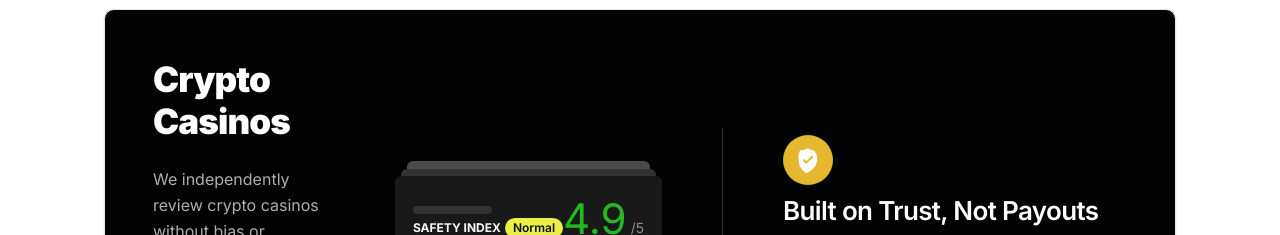
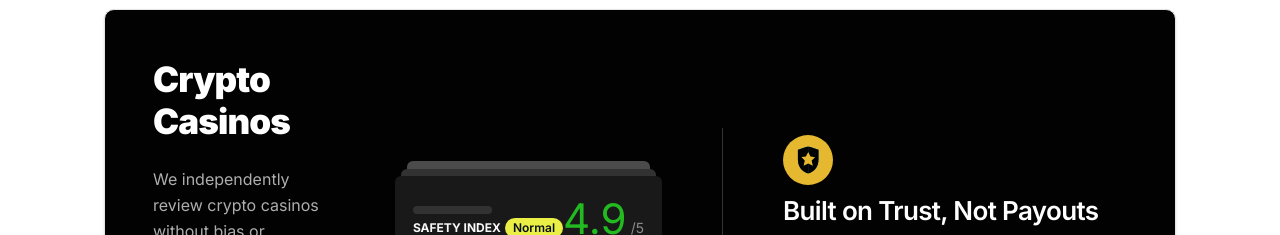
Before and after one commit to adammuflihun/coinbets, a Next.js app: page / in a window 1280 px wide. Shown: the part 2560-2795 px from the top of the page. Built offline with nearby package versions, Linux system fonts and the light colour scheme.

Commit message:
Update crypto casino banner: new trust shield icon and wider safety card
Co-Authored-By: Claude Opus 4.6 <noreply@anthropic.com>

```diff
--- a/src/components/crypto-casino-banner.tsx
+++ b/src/components/crypto-casino-banner.tsx
@@ -6,24 +6,99 @@ import Link from "next/link";
 
 function TrustShieldIcon() {
   return (
-    <div
+    <svg
       data-name="trust-shield-icon"
-      className="size-[50px] rounded-full bg-[#e6b830] flex items-center justify-center"
+      width="50"
+      height="50"
+      viewBox="0 0 50 50"
+      fill="none"
+      xmlns="http://www.w3.org/2000/svg"
     >
-      <svg width="28" height="28" viewBox="0 0 28 28" fill="none">
+      <rect width="50" height="50" rx="25" fill="#E6B830" />
+      <g clipPath="url(#clip0_33607_129857)">
+        <g clipPath="url(#clip1_33607_129857)">
+          <g clipPath="url(#clip2_33607_129857)">
+            <mask
+              id="mask0_33607_129857"
+              style={{ maskType: "luminance" }}
+              maskUnits="userSpaceOnUse"
+              x="11"
+              y="11"
+              width="28"
+              height="28"
+            >
               <path
-          d="M14 2.333c-1.867 1.167-4.084 1.834-6.417 1.834-.455 0-.905-.028-1.35-.083A15.17 15.17 0 0 0 4.667 14c0 5.017 2.45 9.45 6.216 12.18.983.684 2.25.684 3.234 0A15.13 15.13 0 0 0 23.333 14c0-3.566-1.233-6.844-3.3-9.425A10.5 10.5 0 0 1 14 2.333Z"
+                d="M38.9463 11.2693H11.4746V38.741H38.9463V11.2693Z"
+                fill="white"
+              />
+            </mask>
+            <g mask="url(#mask0_33607_129857)">
+              <path
+                d="M25.2101 38.741C17.1975 35.3757 14.9082 30.7284 14.9082 23.8605V14.7032L25.2101 11.2693L35.512 14.7032V23.8605C35.512 30.7284 33.2226 35.3757 25.2101 38.741Z"
+                fill="#0377BD"
+              />
+              <path
+                d="M35.4866 25.0051C35.5015 24.6297 35.5118 24.2497 35.5118 23.8605V14.7032L25.21 11.2693V25.0051H35.4866Z"
+                fill="#020202"
+              />
+              <path
+                d="M25.2101 25.0051V38.741C32.7683 35.5668 35.2316 31.2561 35.4868 25.0051H25.2101ZM25.2101 11.2693L14.9082 14.7032V23.8605C14.9082 24.2497 14.9185 24.6297 14.9334 25.0051H25.2101V11.2693Z"
+                fill="#020202"
+              />
+              <path
+                d="M14.9336 25.0051C15.1889 31.2561 17.6522 35.5668 25.2103 38.741V25.0051H14.9336Z"
+                fill="#020202"
+              />
+              <path
+                opacity="0.2"
+                d="M25.2101 11.2693L14.9082 14.7032V14.9894L25.2101 11.5555L35.512 14.9894V14.7032L25.2101 11.2693Z"
                 fill="white"
               />
               <path
-          d="M18.083 10.792 12.25 16.625l-2.333-2.333"
-          stroke="#e6b830"
-          strokeWidth="2"
-          strokeLinecap="round"
-          strokeLinejoin="round"
+                opacity="0.1"
+                d="M25.2096 38.4548C20.6459 36.5684 17.8975 34.2768 16.374 31.4186C16.4232 31.5182 16.4724 31.6189 16.524 31.7174C18.0246 34.5699 20.7237 36.8569 25.2096 38.741C29.6371 36.8809 32.3179 34.6317 33.8289 31.8296C33.901 31.6956 33.9719 31.5548 34.0394 31.4175C32.5171 34.2757 29.7733 36.5684 25.2096 38.4548Z"
+                fill="#010101"
               />
+              <path
+                d="M25.2105 16.9927L22.9212 21.5713L18.3906 22.0955L21.7765 25.5776L20.6319 30.7285L25.2105 28.4392L29.7891 30.7285L28.6444 25.5776L32.0784 22.1436L27.4998 21.5713L25.2105 16.9927Z"
+                fill="#E6B830"
+              />
+              <path
+                opacity="0.1"
+                d="M27.4993 21.5713L25.21 16.9927V28.4392L29.7885 30.7285L28.6439 25.5776L32.0779 22.1436L27.4993 21.5713Z"
+                fill="#E6B830"
+              />
+            </g>
+          </g>
+        </g>
+      </g>
+      <defs>
+        <clipPath id="clip0_33607_129857">
+          <rect
+            width="28"
+            height="27.46"
+            fill="white"
+            transform="translate(11 11.27)"
+          />
+        </clipPath>
+        <clipPath id="clip1_33607_129857">
+          <rect
+            width="28"
+            height="27.46"
+            fill="white"
+            transform="translate(11 11.27)"
+          />
+        </clipPath>
+        <clipPath id="clip2_33607_129857">
+          <rect
+            width="28"
+            height="27.4717"
+            fill="white"
+            transform="translate(11 11.2693)"
+          />
+        </clipPath>
+      </defs>
     </svg>
-    </div>
   );
 }
 
@@ -37,12 +112,30 @@ function TrustpilotIcon() {
       fill="none"
       className="shrink-0"
     >
-      <path d="M31.2711 8.53313C30.893 6.41773 29.8404 4.52716 28.3279 3.12711C26.979 1.87014 25.2724 0.991276 23.3818 0.654039C20.97 0.224827 18.497 0 15.9626 0C13.4282 0 10.9551 0.224827 8.54334 0.654039C6.54036 1.01171 4.74176 1.97233 3.36215 3.35193C1.98255 4.73154 1.01171 6.53015 0.654036 8.54335C0.224824 10.9551 0 13.4282 0 15.9626C0 18.497 0.224824 20.97 0.654036 23.3818C1.01171 25.3848 1.97233 27.1732 3.34171 28.5528C4.72132 29.9426 6.51992 30.9134 8.53313 31.2711C10.9449 31.7003 13.418 31.9251 15.9523 31.9251C18.4867 31.9251 20.9598 31.7003 23.3716 31.2711C25.5892 30.8726 27.5513 29.728 28.982 28.1031C30.1368 26.795 30.9441 25.1702 31.2609 23.3818C31.6901 20.97 31.9149 18.497 31.9149 15.9626C31.9149 13.4282 31.6901 10.9551 31.2609 8.54335L31.2711 8.53313Z" fill="#E6B830" />
-      <path d="M7.59375 8.30845C8.25801 9.38148 9.17774 10.291 10.261 10.9348C11.3953 11.6093 12.6932 11.9874 14.0217 12.0181C14.6553 10.8531 14.9721 9.54499 14.9619 8.21648C14.9517 6.94928 14.6246 5.70253 14.0217 4.58862C11.4056 4.66016 8.96314 6.07042 7.59375 8.29823V8.30845Z" fill="white" />
-      <path d="M22.6761 21.1845C21.4498 20.367 20.0293 19.9173 18.568 19.8765C17.8731 21.1641 17.546 22.6255 17.6482 24.097C17.7198 25.2109 18.0366 26.3248 18.568 27.3059C21.1841 27.2344 23.6265 25.8241 24.9959 23.5963C24.4032 22.6357 23.6061 21.8079 22.6761 21.1947V21.1845Z" fill="white" />
-      <path d="M8.56407 18.824C9.88237 18.1802 10.986 17.1787 11.7627 15.9319C10.9963 14.6749 9.9028 13.6735 8.58451 13.0092C7.58302 12.5084 6.46911 12.2223 5.34499 12.1917C4.08801 14.491 4.0778 17.3115 5.31433 19.6211C6.43846 19.5904 7.55236 19.3247 8.56407 18.8342V18.824Z" fill="white" />
-      <path d="M18.5574 4.58862C17.9442 5.72297 17.6172 7.0106 17.6172 8.29823C17.6172 9.58587 17.9442 10.8735 18.5574 12.0078C20.2436 11.9567 21.8991 11.3538 23.2174 10.3012C23.9225 9.73915 24.5152 9.06468 24.9853 8.29823C23.6159 6.07042 21.1735 4.66016 18.5574 4.58862Z" fill="white" />
-      <path d="M9.63761 21.3789C8.82007 21.9819 8.12515 22.7176 7.59375 23.5863C8.96314 25.8141 11.4056 27.2244 14.0217 27.2959C14.4509 26.4988 14.7371 25.6506 14.8699 24.7615C15.1254 23.0855 14.829 21.3585 14.0217 19.8665C12.4377 19.9073 10.915 20.4285 9.62739 21.3687L9.63761 21.3789Z" fill="white" />
+      <path
+        d="M31.2711 8.53313C30.893 6.41773 29.8404 4.52716 28.3279 3.12711C26.979 1.87014 25.2724 0.991276 23.3818 0.654039C20.97 0.224827 18.497 0 15.9626 0C13.4282 0 10.9551 0.224827 8.54334 0.654039C6.54036 1.01171 4.74176 1.97233 3.36215 3.35193C1.98255 4.73154 1.01171 6.53015 0.654036 8.54335C0.224824 10.9551 0 13.4282 0 15.9626C0 18.497 0.224824 20.97 0.654036 23.3818C1.01171 25.3848 1.97233 27.1732 3.34171 28.5528C4.72132 29.9426 6.51992 30.9134 8.53313 31.2711C10.9449 31.7003 13.418 31.9251 15.9523 31.9251C18.4867 31.9251 20.9598 31.7003 23.3716 31.2711C25.5892 30.8726 27.5513 29.728 28.982 28.1031C30.1368 26.795 30.9441 25.1702 31.2609 23.3818C31.6901 20.97 31.9149 18.497 31.9149 15.9626C31.9149 13.4282 31.6901 10.9551 31.2609 8.54335L31.2711 8.53313Z"
+        fill="#E6B830"
+      />
+      <path
+        d="M7.59375 8.30845C8.25801 9.38148 9.17774 10.291 10.261 10.9348C11.3953 11.6093 12.6932 11.9874 14.0217 12.0181C14.6553 10.8531 14.9721 9.54499 14.9619 8.21648C14.9517 6.94928 14.6246 5.70253 14.0217 4.58862C11.4056 4.66016 8.96314 6.07042 7.59375 8.29823V8.30845Z"
+        fill="white"
+      />
+      <path
+        d="M22.6761 21.1845C21.4498 20.367 20.0293 19.9173 18.568 19.8765C17.8731 21.1641 17.546 22.6255 17.6482 24.097C17.7198 25.2109 18.0366 26.3248 18.568 27.3059C21.1841 27.2344 23.6265 25.8241 24.9959 23.5963C24.4032 22.6357 23.6061 21.8079 22.6761 21.1947V21.1845Z"
+        fill="white"
+      />
+      <path
+        d="M8.56407 18.824C9.88237 18.1802 10.986 17.1787 11.7627 15.9319C10.9963 14.6749 9.9028 13.6735 8.58451 13.0092C7.58302 12.5084 6.46911 12.2223 5.34499 12.1917C4.08801 14.491 4.0778 17.3115 5.31433 19.6211C6.43846 19.5904 7.55236 19.3247 8.56407 18.8342V18.824Z"
+        fill="white"
+      />
+      <path
+        d="M18.5574 4.58862C17.9442 5.72297 17.6172 7.0106 17.6172 8.29823C17.6172 9.58587 17.9442 10.8735 18.5574 12.0078C20.2436 11.9567 21.8991 11.3538 23.2174 10.3012C23.9225 9.73915 24.5152 9.06468 24.9853 8.29823C23.6159 6.07042 21.1735 4.66016 18.5574 4.58862Z"
+        fill="white"
+      />
+      <path
+        d="M9.63761 21.3789C8.82007 21.9819 8.12515 22.7176 7.59375 23.5863C8.96314 25.8141 11.4056 27.2244 14.0217 27.2959C14.4509 26.4988 14.7371 25.6506 14.8699 24.7615C15.1254 23.0855 14.829 21.3585 14.0217 19.8665C12.4377 19.9073 10.915 20.4285 9.62739 21.3687L9.63761 21.3789Z"
+        fill="white"
+      />
     </svg>
   );
 }
@@ -88,7 +181,10 @@ function AnimatedCounts() {
 
 function SafetyIndexCard() {
   return (
-    <div data-name="safety-card-wrapper" className="relative w-full max-w-[303px] mx-auto">
+    <div
+      data-name="safety-card-wrapper"
+      className="relative w-full max-w-[380px] mx-auto"
+    >
       {/* Stacked card decoration */}
       <div className="absolute -top-[15px] inset-x-3 h-[278px] bg-[#4b4b4b] rounded-sm" />
       <div className="absolute -top-[7px] inset-x-1.5 h-[278px] bg-[#323232] rounded-sm" />
```
Lines whose indentation alone changed are shown as unchanged.
